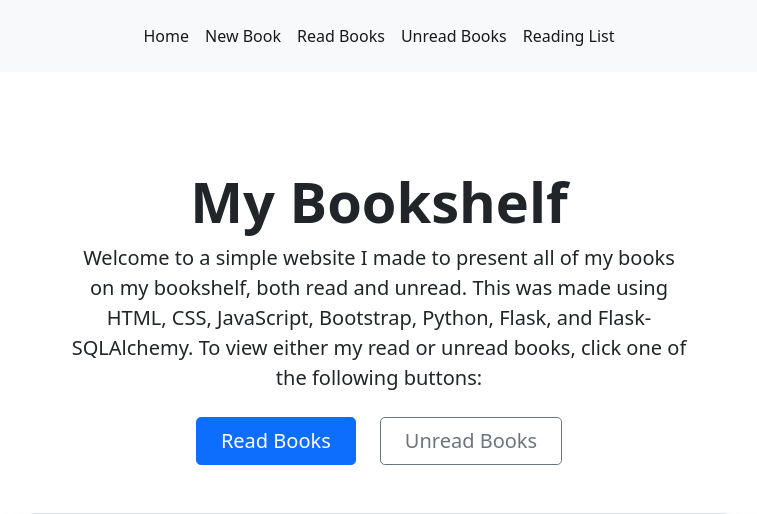
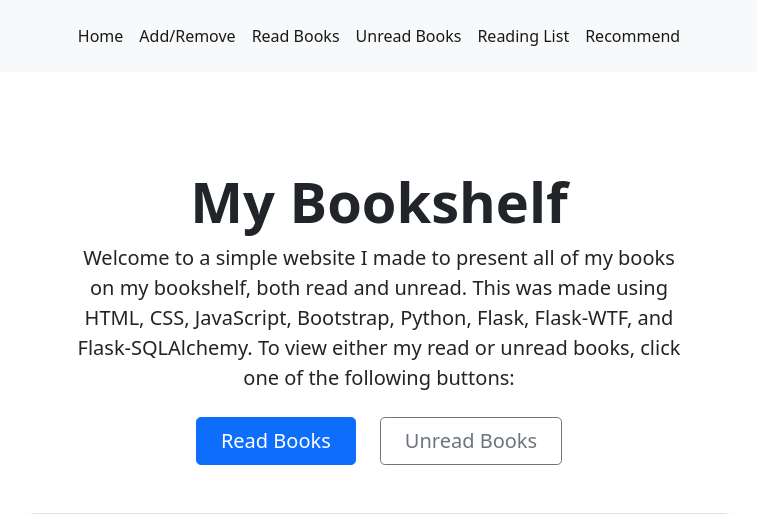
Before and after one commit to emrah-i/Python-Projects, a Flask app: template web/bookshelf/templates/index.html in a window 1280 px wide. Shown: the top 514 px of the page, without its empty margins (261-1018 px from the left). Run offline with Flask 3, Linux system fonts and the light colour scheme; the template is opened without the code that fills it, so the values that code supplies are empty.

Commit message:
Quick updates to bookshelf

```diff
--- a/web/bookshelf/templates/index.html
+++ b/web/bookshelf/templates/index.html
@@ -4,7 +4,7 @@
 <div class="px-4 pt-5 my-5 text-center border-bottom">
     <h1 class="display-4 fw-bold">My Bookshelf</h1>
     <div class="col-lg-6 mx-auto">
-      <p class="lead mb-4">Welcome to a simple website I made to present all of my books on my bookshelf, both read and unread. This was made using HTML, CSS, JavaScript, Bootstrap, Python, Flask, and Flask-SQLAlchemy. To view either my read or unread books, click one of the following buttons:</p>
+      <p class="lead mb-4">Welcome to a simple website I made to present all of my books on my bookshelf, both read and unread. This was made using HTML, CSS, JavaScript, Bootstrap, Python, Flask, Flask-WTF, and Flask-SQLAlchemy. To view either my read or unread books, click one of the following buttons:</p>
       <div class="d-grid gap-2 d-sm-flex justify-content-sm-center mb-5">
         <button type="button" class="btn btn-primary btn-lg px-4 me-sm-3">Read Books</button>
         <button type="button" class="btn btn-outline-secondary btn-lg px-4">Unread Books</button>
--- a/web/bookshelf/templates/layout.html
+++ b/web/bookshelf/templates/layout.html
@@ -20,8 +20,8 @@
               <li class="nav-item">
                 <a class="nav-link active" aria-current="page" href="/">Home</a>
               </li>
-              <li class="nav-item dropdown">
-                <a class="nav-link active" aria-current="page" href="/new">New Book</a>
+              <li class="nav-item">
+                <a class="nav-link active" aria-current="page" href="/edit">Add/Remove</a>
               </li>
               <li class="nav-item">
                 <a class="nav-link active" aria-current="page" href="/read">Read Books</a>
@@ -29,8 +29,11 @@
               <li class="nav-item">
                 <a class="nav-link active" aria-current="page" href="/unread">Unread Books</a>
               </li>
-              <li class="nav-item dropdown">
+              <li class="nav-item">
                 <a class="nav-link active" aria-current="page" href="/read_list">Reading List</a>
+              </li>
+              <li class="nav-item">
+                <a class="nav-link active" aria-current="page" href="/recommend">Recommend</a>
               </li>
             </ul>
           </div>
```
Also changed, not shown: web/bookshelf/main.py (+22 -3 lines).
